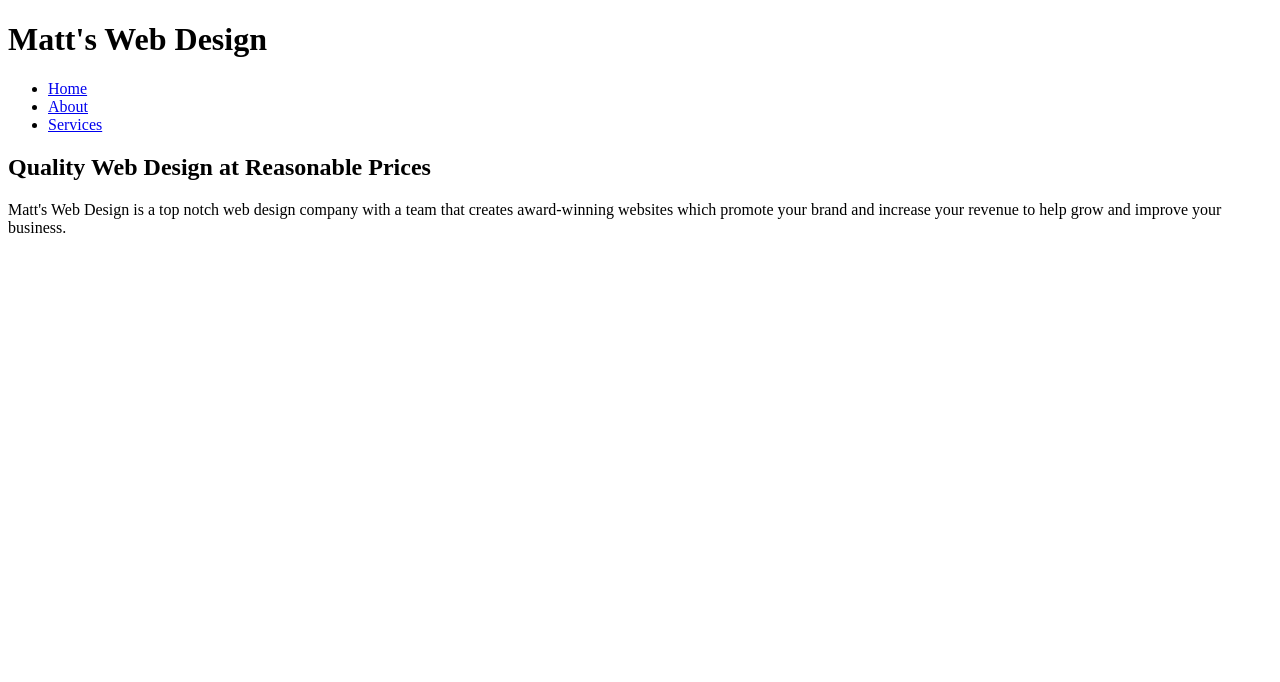
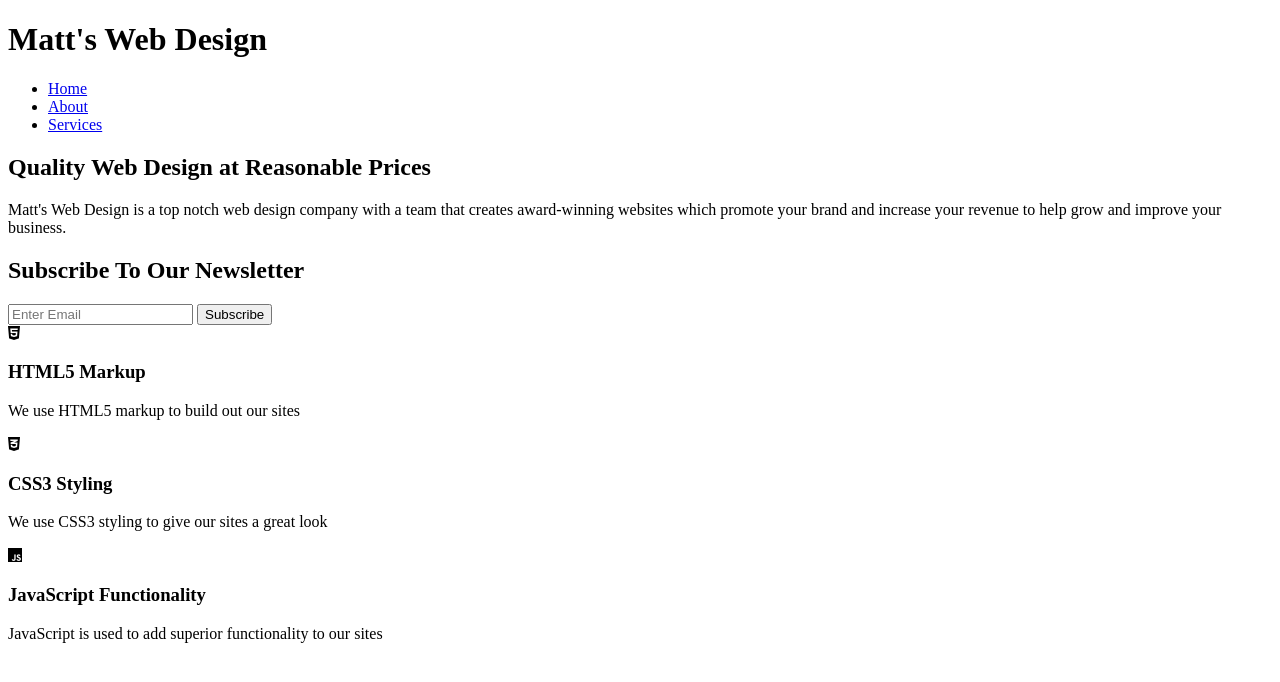
Before and after one commit to samuelp567/FullWebpage, a plain HTML site: page index.html in a window 1280 px wide. Drawn offline with Linux system fonts and the light colour scheme.

Commit message:
created newsletter and boxes sections.

```diff
--- a/index.html
+++ b/index.html
@@ -39,5 +39,37 @@
       <p>Matt's Web Design is a top notch web design company with a team that creates award-winning websites which promote your brand and increase your revenue to help grow and improve your business.</p>
     </div>
   </section>
+
+    <!-- Newsletter -->
+    <section id="newsletter">
+        <div class="container">
+          <h1>Subscribe To Our Newsletter</h1>
+          <form>
+            <input type="email" placeholder="Enter Email" name="email" title="Subscribe">
+            <button class="btn-1">Subscribe</button>
+          </form>
+        </div>
+      </section>
+
+        <!-- Boxes -->
+  <section id="boxes">
+    <div class="container">
+      <div class="box">
+        <i class="fab fa-html5"></i>
+        <h3>HTML5 Markup</h3>
+        <p>We use HTML5 markup to build out our sites</p>
+      </div>
+      <div class="box">
+        <i class="fab fa-css3-alt"></i>
+        <h3>CSS3 Styling</h3>
+        <p>We use CSS3 styling to give our sites a great look</p>
+      </div>
+      <div class="box">
+        <i class="fab fa-js"></i>
+        <h3>JavaScript Functionality</h3>
+        <p>JavaScript is used to add superior functionality to our sites</p>
+      </div>
+    </div>
+  </section>
 </body>
 </html>
```
